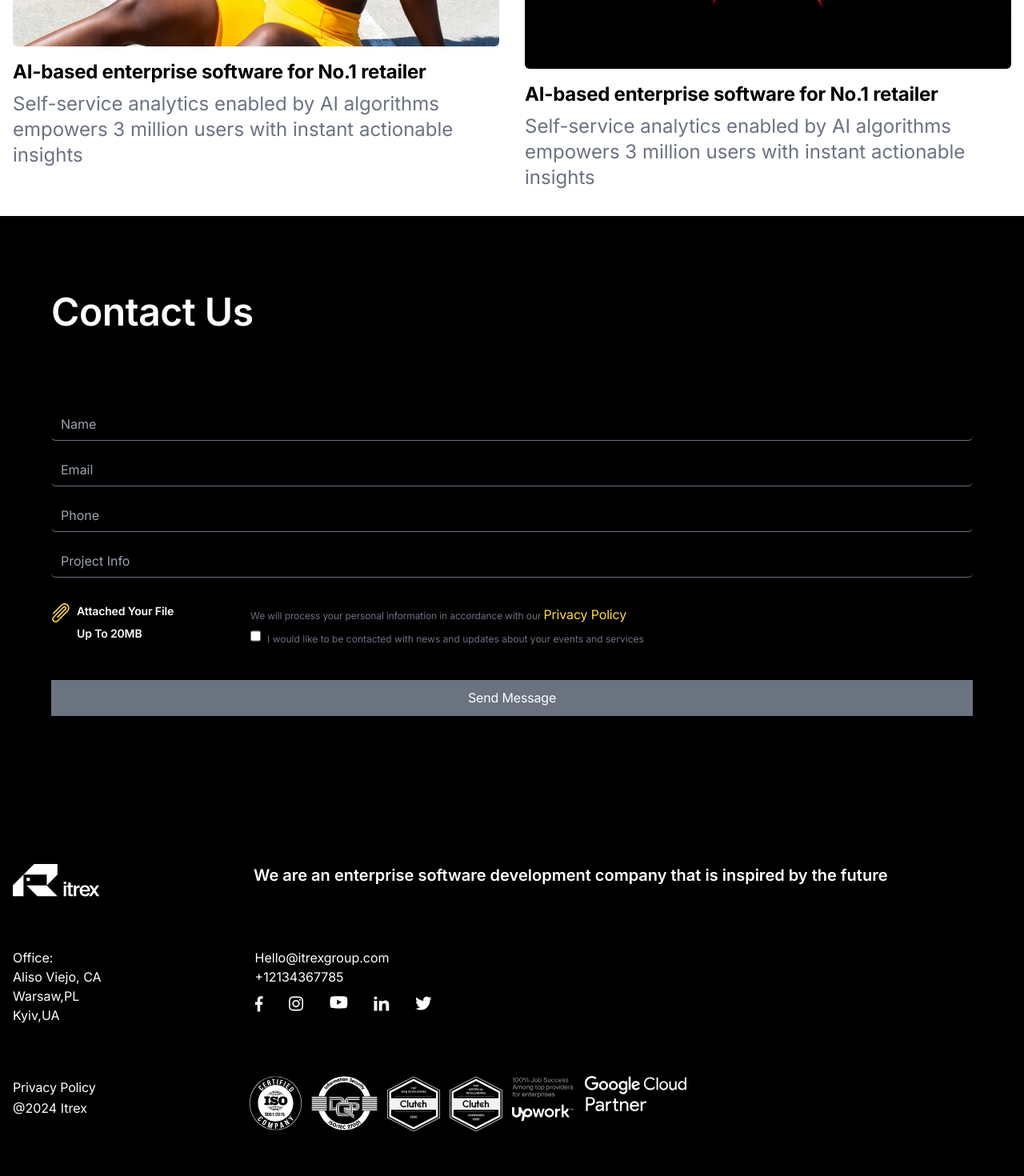
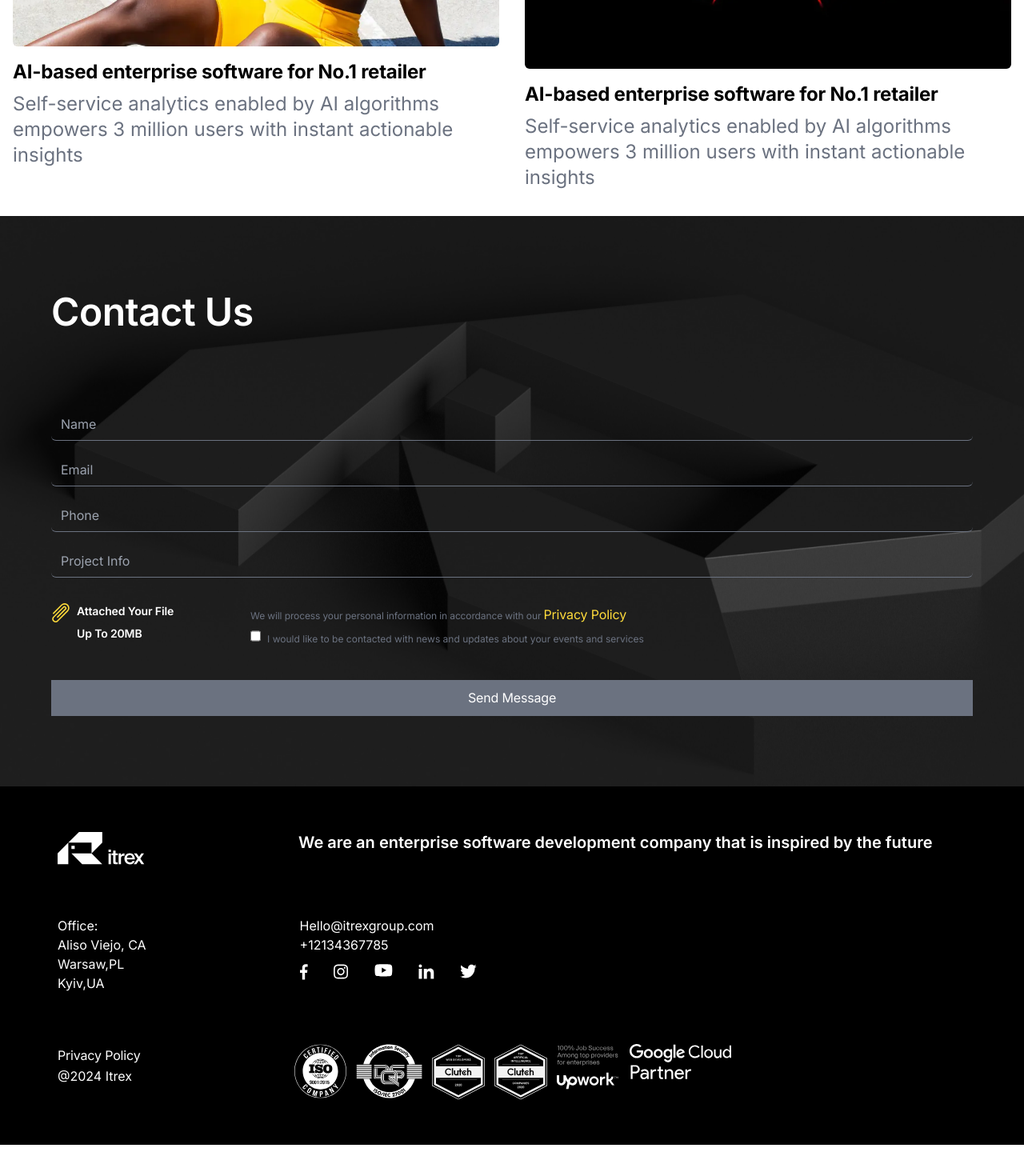
Before and after one commit to special-char/spechialchar-web, a Next.js app: page / in a window 1280 px wide. Shown: the part 6267-7737 px from the top of the page at 80% size. After the commit the page ends 7698 px from the top, so only its background shows below. Built offline with nearby package versions, Linux system fonts and the light colour scheme; a web font is replaced by a local one.

Commit message:
contact background set

```diff
--- a/src/app/layout.tsx
+++ b/src/app/layout.tsx
@@ -4,6 +4,7 @@ import "./globals.css";
 import Footer from "@/components/Footer";
 import Header from "@/components/Header";
 import Navbar from "@/components/Navbar/Navbar";
+import Contact from "@/components/Contact/Contact";
 
 const inter = Inter({ subsets: ["latin"] });
 
@@ -30,6 +31,7 @@ export default function RootLayout({
         <Header/>
         {/* <Navbar/> */}
         {children}
+        <Contact/>
         <Footer/>
       </body>
     </html>
--- a/src/app/page.tsx
+++ b/src/app/page.tsx
@@ -1,6 +1,6 @@
 import Button from "@/components/Button";
 import Icon from "@/public/icons/xmark.svg";
-import Contact from '../components/Contact/Contact'
+// import Contact from '../components/Contact/Contact'
 import Blog from "@/components/Blog/Blog";
 import HomeBanner from "@/components/HomeBanner";
 import Card from "@/containers/Card";
@@ -20,7 +20,7 @@ export default function Home() {
 			<Card />
 			<CollaboratorCards />
 			<Cardcomp1 />
-			<Contact />
+			{/* <Contact /> */}
 		</>
 	);
 }
--- a/src/components/Contact/Contact.tsx
+++ b/src/components/Contact/Contact.tsx
@@ -18,7 +18,7 @@ const Contact = () => {
     });
 
     return (
-        <section className="h-full w-full bg-black text-white">
+        <section className="h-full w-full bg-black text-white" style={{backgroundImage: `url(/images/ContactUsImage.webp)`}}>
             <div className="m-4 md:m-10 lg:m-12 2xl:m-20 ">
                 <h4 className='md:py-2 md:pb-14 md:text-3xl lg:text-5xl '>Contact Us</h4>
                 <Formik
--- a/src/components/Footer/index.tsx
+++ b/src/components/Footer/index.tsx
@@ -18,13 +18,13 @@ interface Props {}
 const Footer = (props: Props) => {
   return (
     <footer className="z-10 w-full bg-black">
-      <div className="bg-black text-white w-full grid grid-cols-1 gap-16 py-24">
+      <div className="bg-black text-white w-full grid grid-cols-1 gap-16 sm:p-14">
         <div className="flex flex-wrap lg:gap-48 md:gap-24 max-sm:gap-24">
           <div >
             <Logo />
           </div>
           <div className="flex font-semibold">
-            <div className="text-[1.25rem] max-sm:text-3xl flex flex-wrap">
+            <div className="text-[1.40rem] md:text-xl sm:text-lg flex flex-wrap">
               We are an enterprise software development company that is inspired
               by the future
             </div>
```
Also changed, not shown: public/images/ContactUsImage.webp (added).
